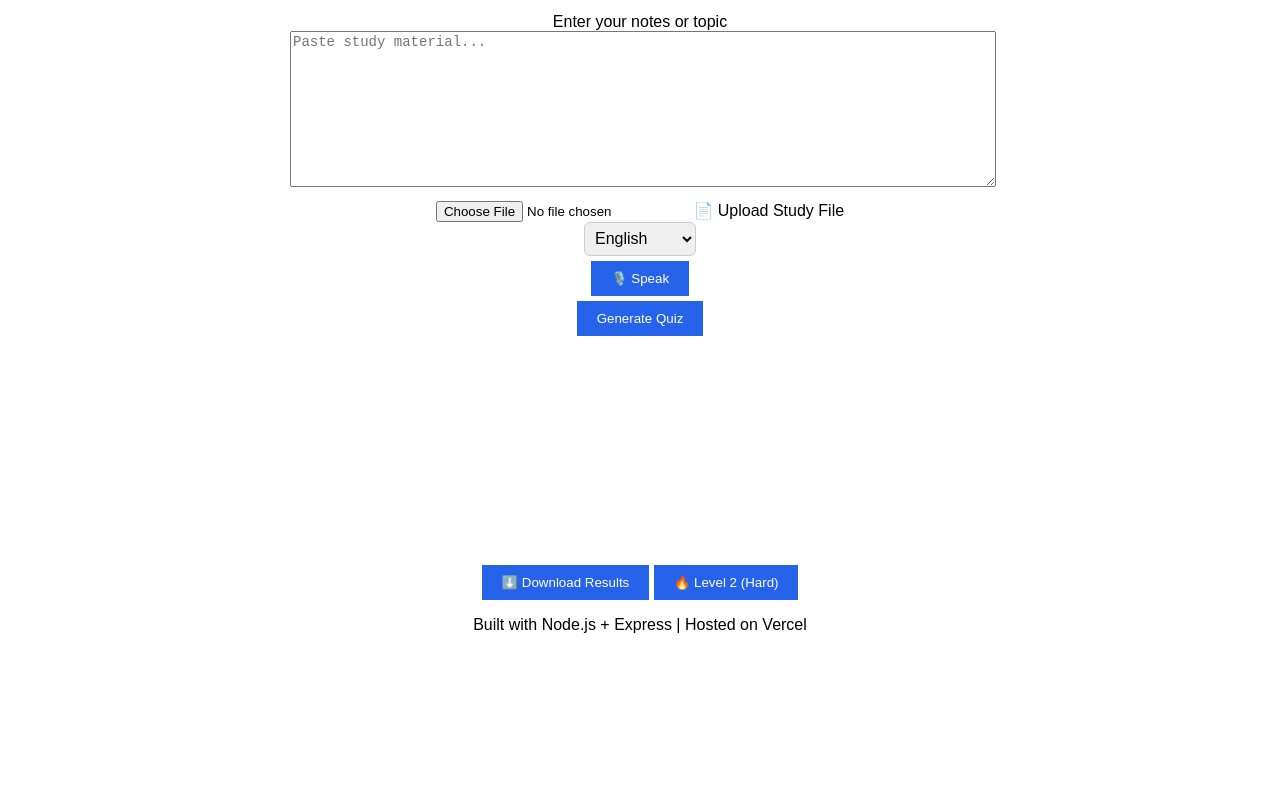
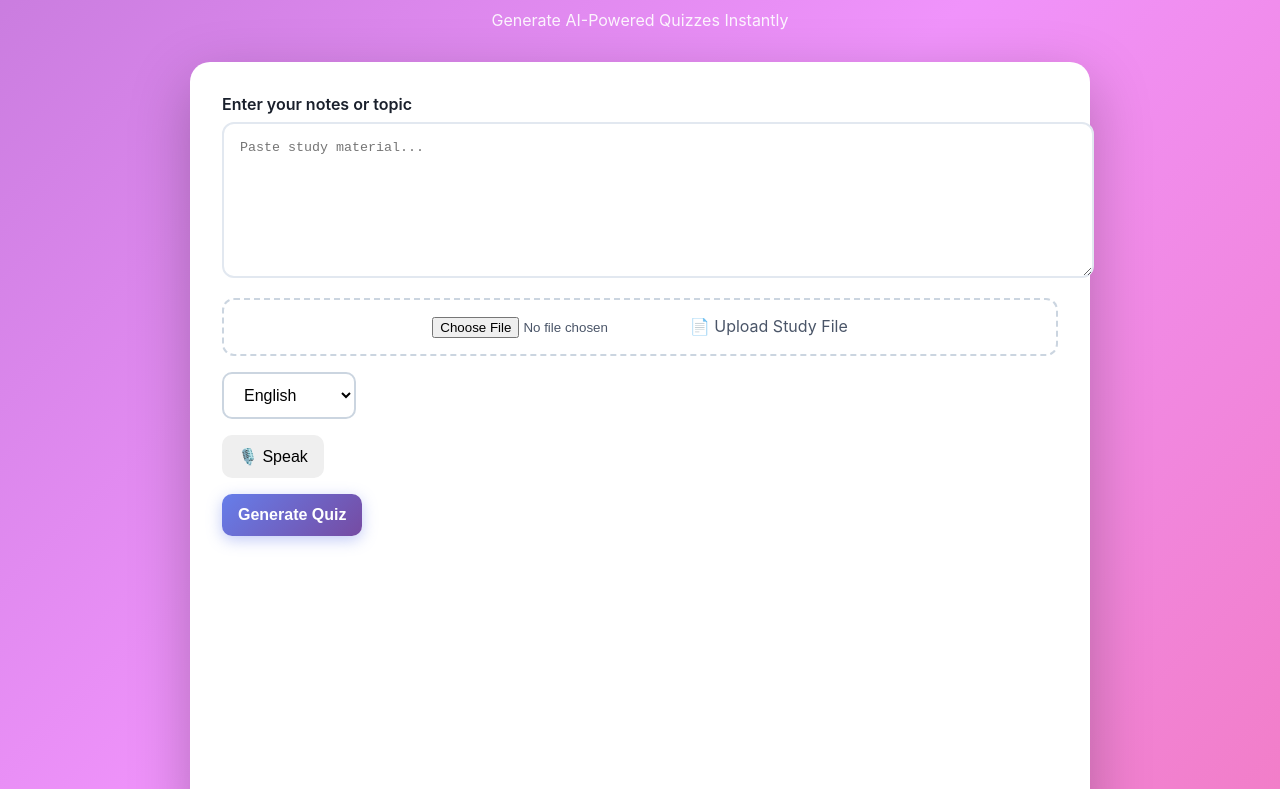
Before and after one commit to VyshrawanP/Quizz-AI-appathon, a plain HTML site: page frontend/index.html in a window 1280 px wide. Shown: the part 141-930 px from the top of the page. Before the commit the page ends 831 px from the top, so only its background shows below. Drawn offline with nearby package versions, Linux system fonts and the light colour scheme.

Commit message:
Refactor CSS for improved styling and layout
Updated the body styles and various components to enhance the UI with a new font and gradient background. Adjusted margins, paddings, and hover effects for better user experience.

```diff
--- a/frontend/style.css
+++ b/frontend/style.css
@@ -1,68 +1,139 @@
 body {
-  font-family: Arial, sans-serif;
-  max-width: 700px;
-  margin: 30px auto;
-  padding: 10px;
-  text-align: center;
+  font-family: 'Inter', sans-serif;
+  background: linear-gradient(135deg, #667eea, #764ba2, #f093fb, #f5576c);
+  background-size: 400% 400%;
+  animation: gradientMove 15s ease infinite;
+  color: #1a202c;
+  margin: 0;
+  min-height: 100vh;
+  display: flex;
+  justify-content: center;
+  align-items: flex-start;
 }
 
-textarea {
-  width: 100%;
-  height: 150px;
-  margin-bottom: 10px;
-  font-size: 14px;
+.container {
+  width: 95%;
+  max-width: 900px;
+  margin-top: 3rem;
 }
 
-button {
-  padding: 10px 20px;
-  background-color: #2563eb;
+header {
+  text-align: center;
+  color: white;
+  margin-bottom: 2rem;
+}
+
+.logo {
+  font-size: 2.5rem;
+  font-weight: 800;
+}
+
+.tagline {
+  font-size: 1rem;
+  opacity: 0.9;
+}
+
+.main-card {
+  background: #fff;
+  border-radius: 20px;
+  padding: 2rem;
+  box-shadow: 0 20px 60px rgba(0, 0, 0, 0.25);
+}
+
+.input-label {
+  font-weight: 600;
+  margin-bottom: 8px;
+  display: block;
+}
+
+.topic-input {
+  width: 100%;
+  height: 120px;
+  border: 2px solid #e2e8f0;
+  border-radius: 12px;
+  padding: 1rem;
+  resize: vertical;
+}
+
+.file-upload-section {
+  border: 2px dashed #cbd5e0;
+  border-radius: 12px;
+  padding: 1rem;
+  margin-top: 1rem;
+  text-align: center;
+  cursor: pointer;
+  color: #4a5568;
+}
+
+.file-upload-section:hover {
+  border-color: #667eea;
+  background: #f7fafc;
+}
+
+.lang-select, .generate-btn, #micBtn {
+  margin-top: 1rem;
+  padding: 0.75rem 1rem;
+  border-radius: 10px;
+  border: none;
+  cursor: pointer;
+  font-size: 1rem;
+}
+
+.lang-select {
+  border: 2px solid #cbd5e0;
+  background: #fff;
+}
+
+.generate-btn {
+  background: linear-gradient(135deg, #667eea, #764ba2);
+  color: white;
+  font-weight: 600;
+  box-shadow: 0 4px 15px rgba(102, 126, 234, 0.4);
+}
+
+.generate-btn:hover {
+  transform: translateY(-2px);
+}
+
+.quiz-section {
+  margin-top: 2rem;
+}
+
+.actions {
+  display: flex;
+  justify-content: center;
+  gap: 1rem;
+  margin-top: 1.5rem;
+}
+
+.download-btn, .level2-btn {
+  padding: 0.75rem 1.25rem;
+  background: #667eea;
   color: white;
   border: none;
-  cursor: pointer;
-  margin-top: 5px;
-}
-
-#quizContainer {
-  margin-top: 20px;
-  text-align: left;
-}
-
-.downloadBtn {
-  margin-top: 1rem;
-  background-color: #2563eb;
-  color: white;
-  border: none;
-  padding: 0.6rem 1rem;
-  border-radius: 8px;.level2Btn {
-  margin-top: 1rem;
-  background-color: #f97316;
-  color: white;
-  border: none;
-  padding: 0.6rem 1rem;
-  border-radius: 8px;
+  border-radius: 10px;
   cursor: pointer;
   font-weight: 600;
 }
-.level2Btn:hover {
-  background-color: #ea580c;
+
+.download-btn:hover, .level2-btn:hover {
+  background: #5568d3;
 }
 
-  cursor: pointer;
-}
-.downloadBtn:hover {
-  background-color: #1e40af;
+.hidden {
+  display: none;
 }
 
-.language-select {
-  margin: 1rem 0;
-  display: flex;
-  align-items: center;
-  gap: 10px;
+footer {
+  text-align: center;
+  color: white;
+  opacity: 0.9;
+  margin-top: 2rem;
+  padding-bottom: 2rem;
 }
 
-#langSelect {
-  padding: 0.4rem;
-  border-radius: 6px;
-  border: 1px solid #ccc;
-  font-size: 1rem;
+@keyframes gradientMove {
+  0% { background-position: 0% 50%; }
+  50% { background-position: 100% 50%; }
+  100% { background-position: 0% 50%; }
 }
```
